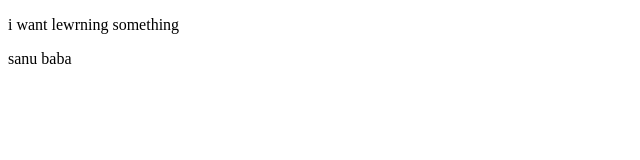
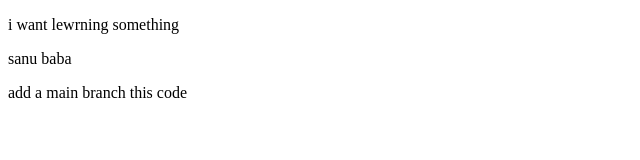
Before and after one commit to kadasantha/Youtube-test-kd, a plain HTML site: page index.html in a window 1280 px wide. Shown: the whole page, without its empty margins (0-640 px from the left). Drawn offline with Linux system fonts and the light colour scheme.

Commit message:
change  body

```diff
--- a/index.html
+++ b/index.html
@@ -8,5 +8,6 @@
 <body>
     <p>i want lewrning something</p>
     <p>  sanu baba</p>
+    <p>add a main branch this code</p>
 </body>
 </html>
```
